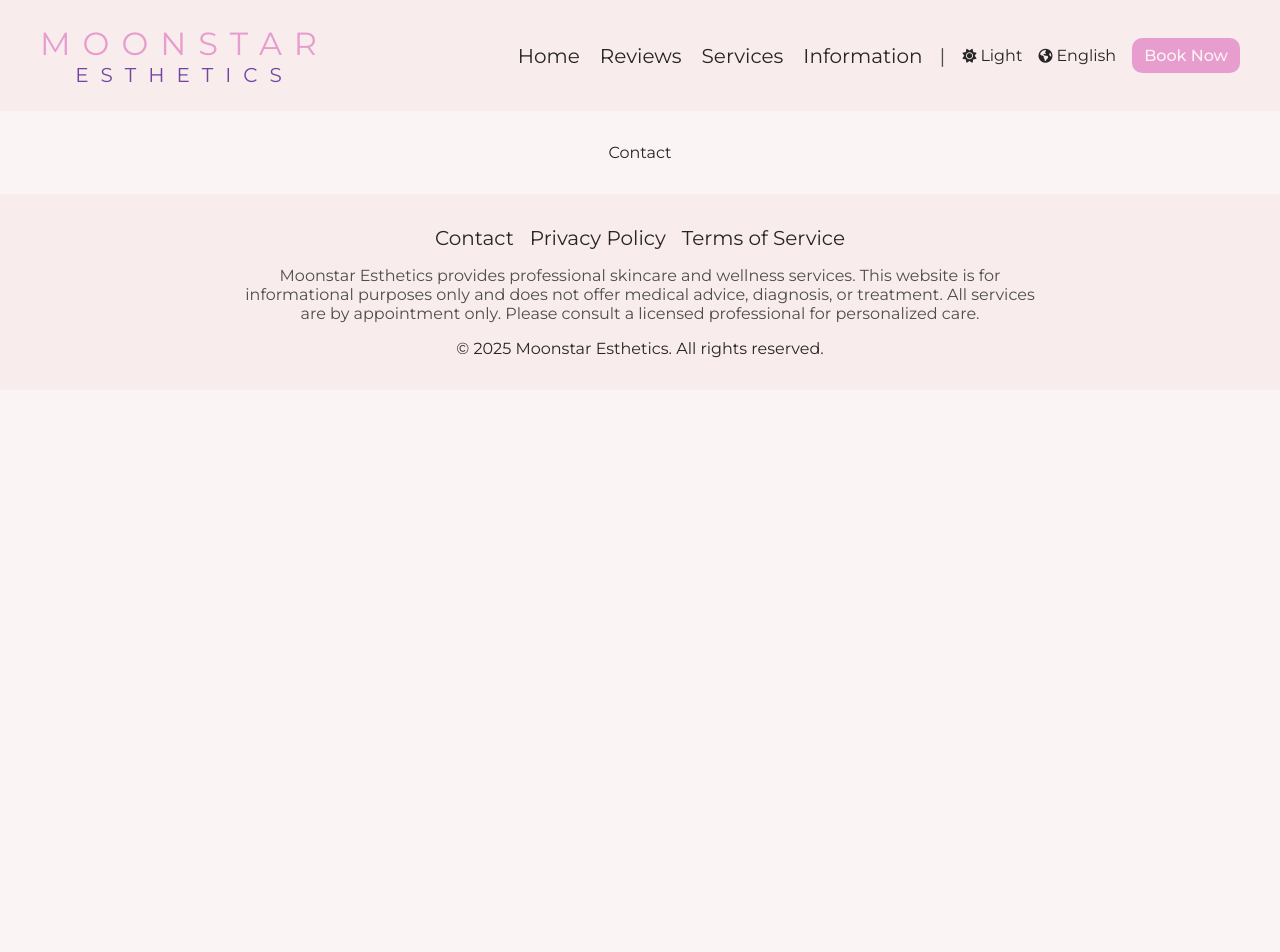
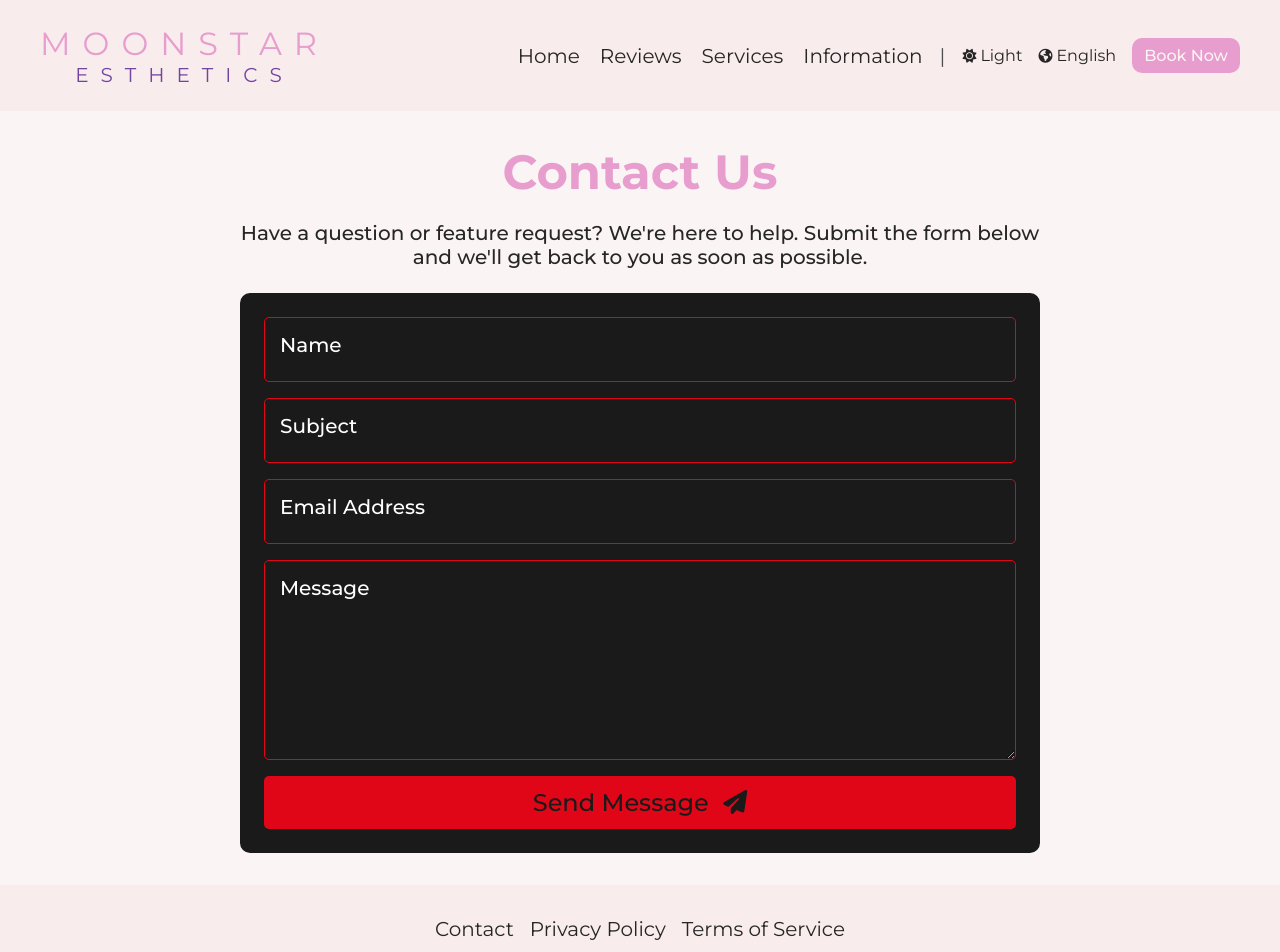
Before and after one commit to gilmerperez/moonstar-esthetics, a React (Vite) app: page /contact in a window 1280 px wide. Shown: the top 952 px of the page. Before the commit the page ends 800 px from the top, so only its background shows below. Built offline with nearby package versions, Linux system fonts and the light colour scheme.

Commit message:
Added content to Contact

```diff
--- a/src/pages/Contact.jsx
+++ b/src/pages/Contact.jsx
@@ -10,7 +10,46 @@ function Contact() {
   return (
     <>
       <main>
-        <section className={styles.contactContainer}>Contact</section>
+        <section className={styles.contactContainer}>
+          {/* Heading */}
+          <h1 className={styles.heading}>Contact Us</h1>
+
+          {/* Introduction */}
+          <p className={styles.introduction}>
+            Have a question or feature request? We're here to help. Submit the form below and we'll get back to you as
+            soon as possible.
+          </p>
+
+          {/* Form */}
+          <section className={styles.formContainer}>
+            <form action="mailto:moonstaresthetics@gmail.com" method="post" encType="text/plain">
+              {/* Name Field */}
+              <div className={`${styles.formGroup} ${styles.formFloating}`}>
+                <input type="text" id="name" placeholder="Name" required className={styles.formControl} />
+                <label htmlFor="name">Name</label>
+              </div>
+              {/* Subject Field */}
+              <div className={`${styles.formGroup} ${styles.formFloating}`}>
+                <input type="text" id="subject" placeholder="Subject" required className={styles.formControl} />
+                <label htmlFor="subject">Subject</label>
+              </div>
+              {/* Email Address Field */}
+              <div className={`${styles.formGroup} ${styles.formFloating}`}>
+                <input type="email" id="email" placeholder="Email Address" required className={styles.formControl} />
+                <label htmlFor="email">Email Address</label>
+              </div>
+              {/* Message Field */}
+              <div className={`${styles.formGroup} ${styles.formFloating}`}>
+                <textarea id="message" placeholder="Message" required className={styles.formControl}></textarea>
+                <label htmlFor="message">Message</label>
+              </div>
+              {/* Send Message Button */}
+              <button type="submit" className={styles.submitBtn}>
+                Send Message <i className="fa-solid fa-paper-plane"></i>
+              </button>
+            </form>
+          </section>
+        </section>
       </main>
     </>
   );
--- a/src/pages/Contact.module.css
+++ b/src/pages/Contact.module.css
@@ -2,9 +2,167 @@
   width: 100%;
   display: flex;
   margin: 0 auto;
-  max-width: 1200px;
+  max-width: 800px;
   text-align: center;
   align-items: center;
   flex-direction: column;
   justify-content: center;
 }
+
+.heading {
+  font-size: 3rem;
+  font-weight: 700;
+  color: var(--pink);
+  text-align: center;
+  margin-bottom: 1.25rem;
+  transition: 0.3s ease-in;
+}
+
+.introduction {
+  font-weight: 500;
+  font-size: 1.25rem;
+  text-align: center;
+  margin-bottom: 1.5rem;
+}
+
+.formContainer {
+  width: 100%;
+  padding: 1.5rem;
+  border-radius: 10px;
+  background-color: hsl(0, 0%, 10%);
+}
+
+form {
+  gap: 1rem;
+  display: flex;
+  color: white;
+  flex-direction: column;
+}
+
+.formGroup {
+  gap: 0.5rem;
+  display: flex;
+  position: relative;
+  flex-direction: column;
+}
+
+.formControl {
+  width: 100%;
+  color: white;
+  transition: 0.3s;
+  font-size: 1.15rem;
+  border-radius: 5px;
+  padding: 1.75rem 1rem 0.75rem;
+  background-color: hsl(0, 0%, 10%);
+  border: 1px solid hsl(355, 95%, 45%);
+}
+
+textarea.formControl {
+  height: 200px;
+  resize: vertical;
+}
+
+label {
+  top: 0;
+  left: 0;
+  padding: 1rem;
+  color: white;
+  font-weight: 500;
+  position: absolute;
+  font-size: 1.25rem;
+  pointer-events: none;
+  transition: 0.2s ease-in-out;
+}
+
+.formControl:focus ~ label,
+.formControl:not(:placeholder-shown) ~ label {
+  opacity: 0.95;
+  color: hsl(355, 95%, 45%);
+  transform: scale(0.95) translateY(-0.75rem);
+}
+
+.formControl:focus {
+  outline: none;
+  border-color: hsl(355, 95%, 45%);
+  box-shadow: 0 0 10px hsl(355, 95%, 45%);
+}
+
+.formControl::placeholder {
+  opacity: 0;
+}
+
+input:-webkit-autofill,
+textarea:-webkit-autofill {
+  caret-color: white;
+  -webkit-text-fill-color: white !important;
+  transition: background-color 9999s ease-out 0s;
+  box-shadow: 0 0 0 30px hsl(0, 0%, 10%) inset !important;
+}
+
+.submitBtn {
+  border: none;
+  cursor: pointer;
+  font-weight: 500;
+  font-size: 1.5rem;
+  border-radius: 5px;
+  padding: 0.75rem 1rem;
+  color: hsl(0, 0%, 10%);
+  transition: 0.3s ease-in;
+  background-color: hsl(355, 95%, 45%);
+}
+
+.submitBtn i {
+  margin-left: 0.5rem;
+  color: hsl(0, 0%, 10%);
+  transition: 0.3s ease-in;
+}
+
+.submitBtn:hover {
+  color: white;
+  box-shadow: 0 0 30px hsl(355, 95%, 45%, 0.5);
+}
+
+.submitBtn:hover i {
+  color: white;
+}
+
+@media (max-width: 768px) {
+  .heading {
+    font-size: 2.5rem;
+  }
+
+  .introduction {
+    font-size: 1.1rem;
+  }
+}
+
+@media (max-width: 480px) {
+  .heading {
+    font-size: 2rem;
+  }
+
+  .introduction {
+    font-size: 1rem;
+  }
+
+  .formContainer {
+    padding: 1rem;
+  }
+
+  label {
+    font-size: 1rem;
+  }
+
+  .formControl {
+    font-size: 1rem;
+    padding-top: 1.5rem;
+  }
+
+  textarea.formControl {
+    height: 150px;
+  }
+
+  .submitBtn {
+    font-size: 1.25rem;
+  }
+}
```
